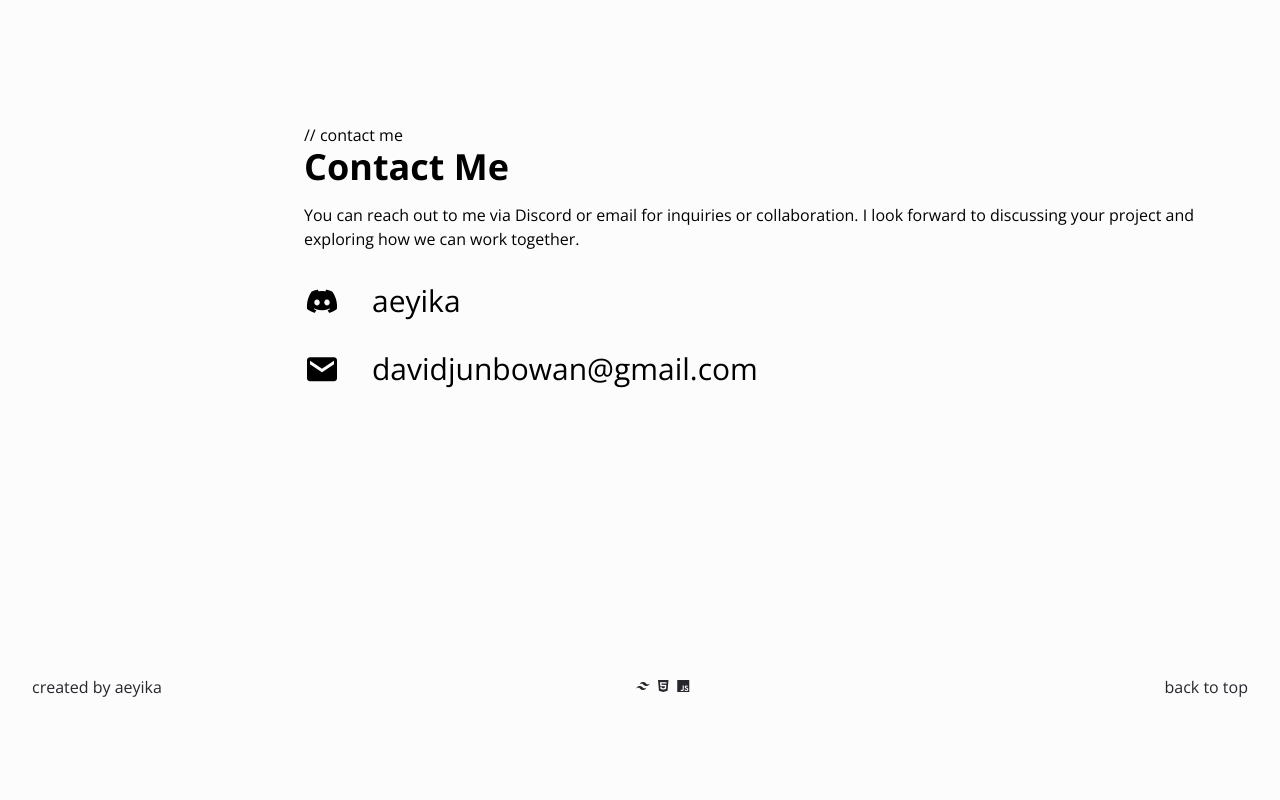
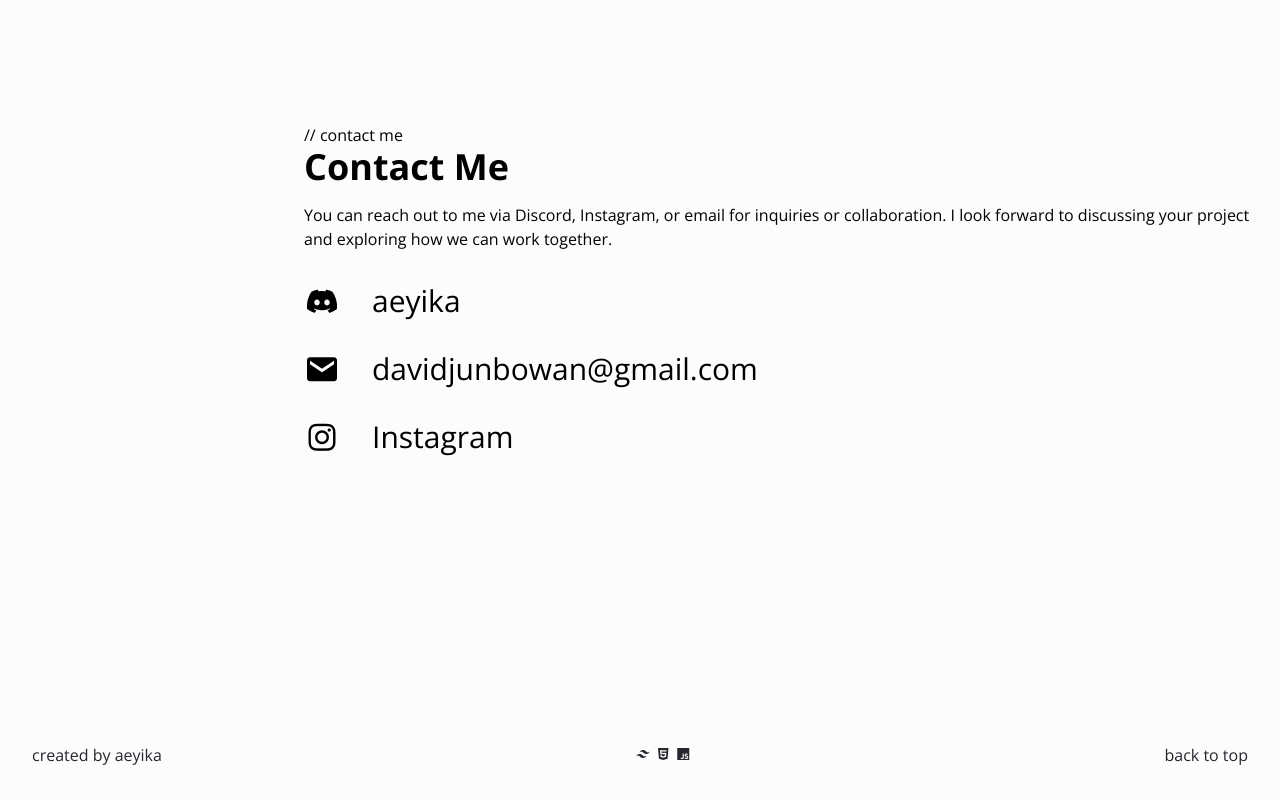
Before and after one commit to aeyika/portfolio, a plain HTML site: page index.html in a window 1280 px wide. Shown: the part 3171-3971 px from the top of the page. Before the commit the page ends 3903 px from the top, so only its background shows below. Drawn offline with nearby package versions, Linux system fonts and the light colour scheme.

Commit message:
Added more social

```diff
--- a/index.html
+++ b/index.html
@@ -253,7 +253,7 @@
   <section id="contact" class=" lg:pt-72 lg:pl-72 pl-4 pt-52">
     <p class="font-inter">// contact me</p>
     <h1 class="text-4xl font-bold">Contact Me</h1>
-      <p class="pt-4">You can reach out to me via Discord or email for inquiries or collaboration. I look forward to discussing your project and exploring how we can work together.</p>
+      <p class="pt-4">You can reach out to me via Discord, Instagram, or email for inquiries or collaboration. I look forward to discussing your project and exploring how we can work together.</p>
       <div class="flex pt-8 text-4xl">
       <i class='bx bxl-discord-alt'></i>
       <p class="pl-8 lg:text-3xl text-2xl">aeyika</p>
@@ -261,6 +261,10 @@
     <div class="flex pt-8 text-4xl">
       <i class='bx bxs-envelope' ></i>
       <p class="pl-8 lg:text-3xl text-2xl">davidjunbowan@gmail.com</p>
+    </div>
+      <div class="flex pt-8 text-4xl">
+      <i class='bx bxl-instagram'></i>
+      <p class="pl-8 lg:text-3xl text-2xl">Instagram</p>
     </div>
   </section>
   <footer class="py-4 bg-primary text-secondary pt-72">
```
